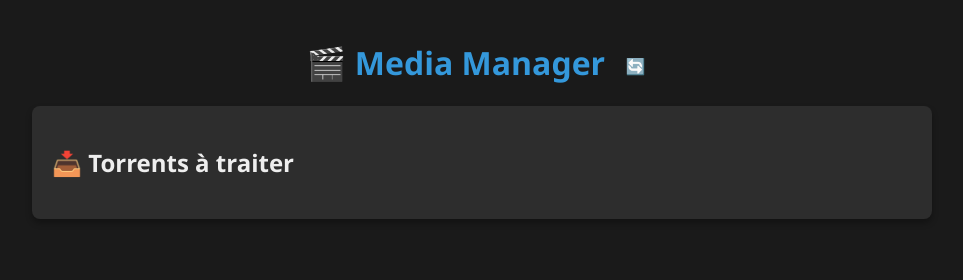
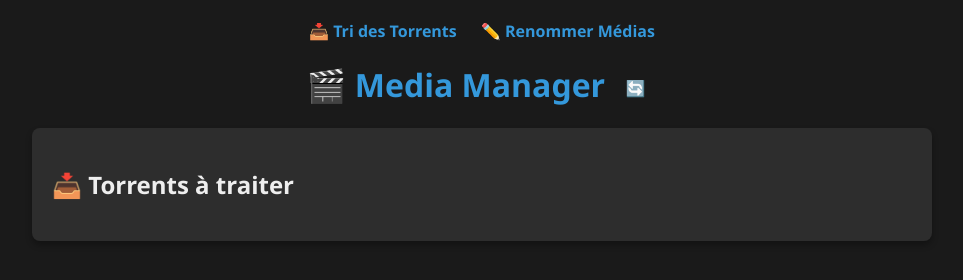
Before and after one commit to MarkouZz68/media-manager-docker, a website: page public/index.html in a window 1280 px wide. Shown: the whole page, without its empty margins (158-1121 px from the left). Drawn offline with Linux system fonts and the light colour scheme; no server answers.

Commit message:
Update index.html

```diff
--- a/public/index.html
+++ b/public/index.html
@@ -50,7 +50,10 @@
     </style>
 </head>
 <body>
-
+<nav style="margin-bottom: 20px; text-align: center;">
+    <a href="/" style="color: #3498db; margin-right: 20px; text-decoration: none; font-weight: bold;">📥 Tri des Torrents</a>
+    <a href="/rename-page" style="color: #3498db; text-decoration: none; font-weight: bold;">✏️ Renommer Médias</a>
+</nav>
 <div class="container">
     <h1>🎬 Media Manager <button onclick="loadData()" style="background:none; font-size: 0.5em; vertical-align: middle;">🔄</button></h1>
 
```
